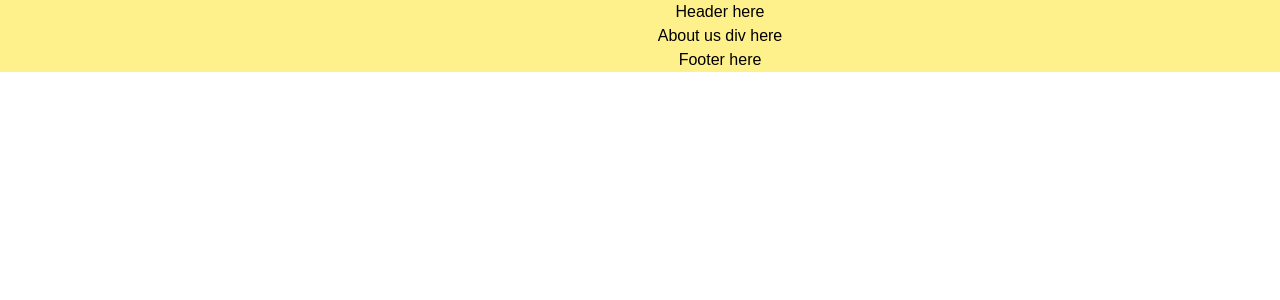
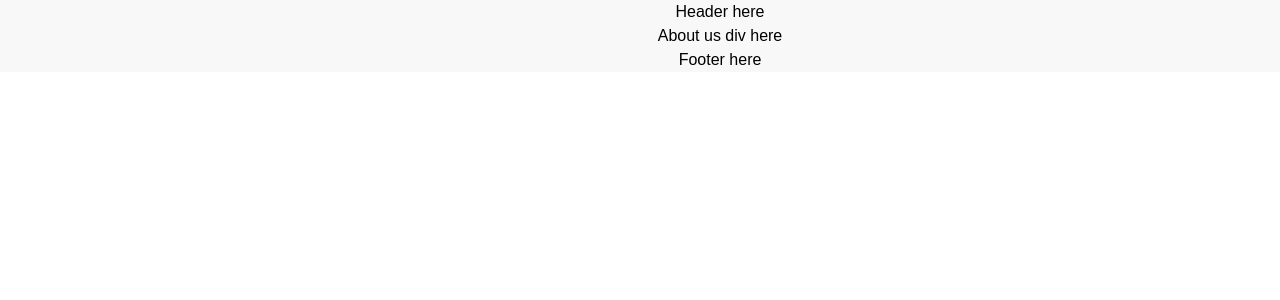
Before and after one commit to Vaishak2/Kerala_Agricultural_Producer_Firm, a React (Create React App) app: page / in a window 1280 px wide. Shown: the top 300 px of the page. Built offline with nearby package versions, Linux system fonts and the light colour scheme.

Commit message:
bg-change

```diff
--- a/src/App.js
+++ b/src/App.js
@@ -6,7 +6,7 @@ import Footer from './Components/Footer/Footer';
 
 function App() {
   return (
-    <div className="App font-signika w-[1440px] bg-yellow-200 mx-auto">
+    <div className="App font-signika w-[1440px] bg-[#F8F8F8] mx-auto">
       <Header/>
       <HomePage/>
       <Footer/>
```
